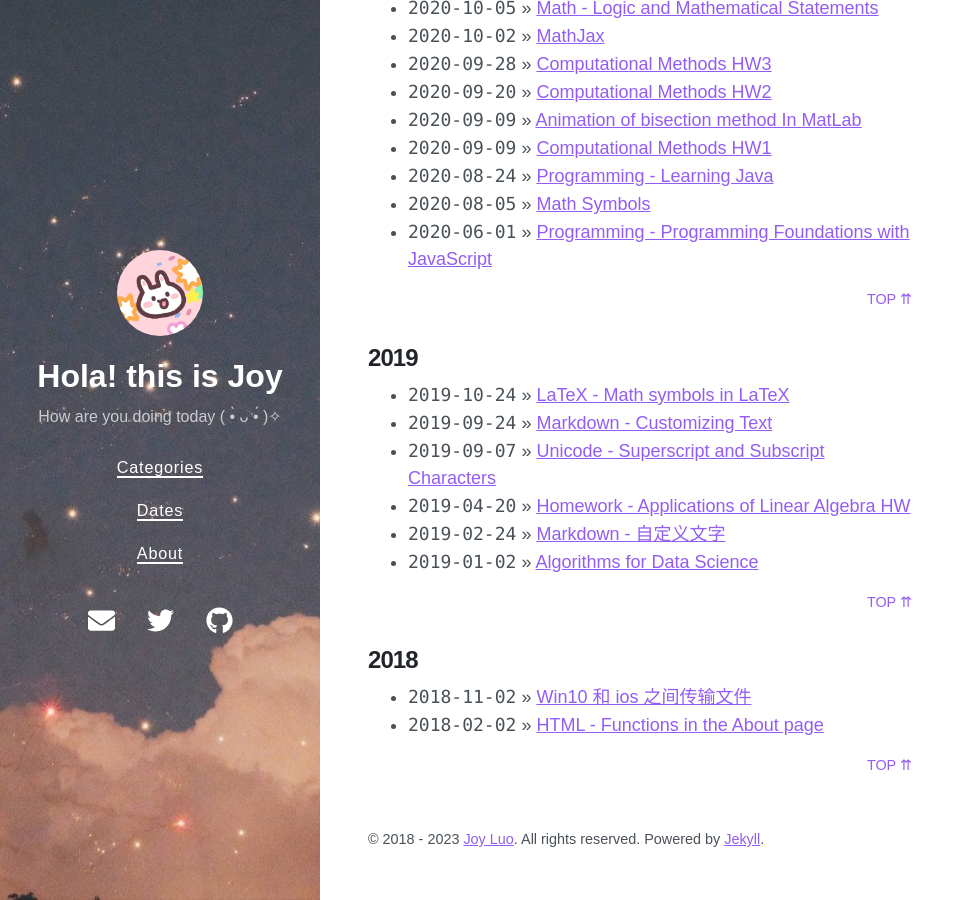
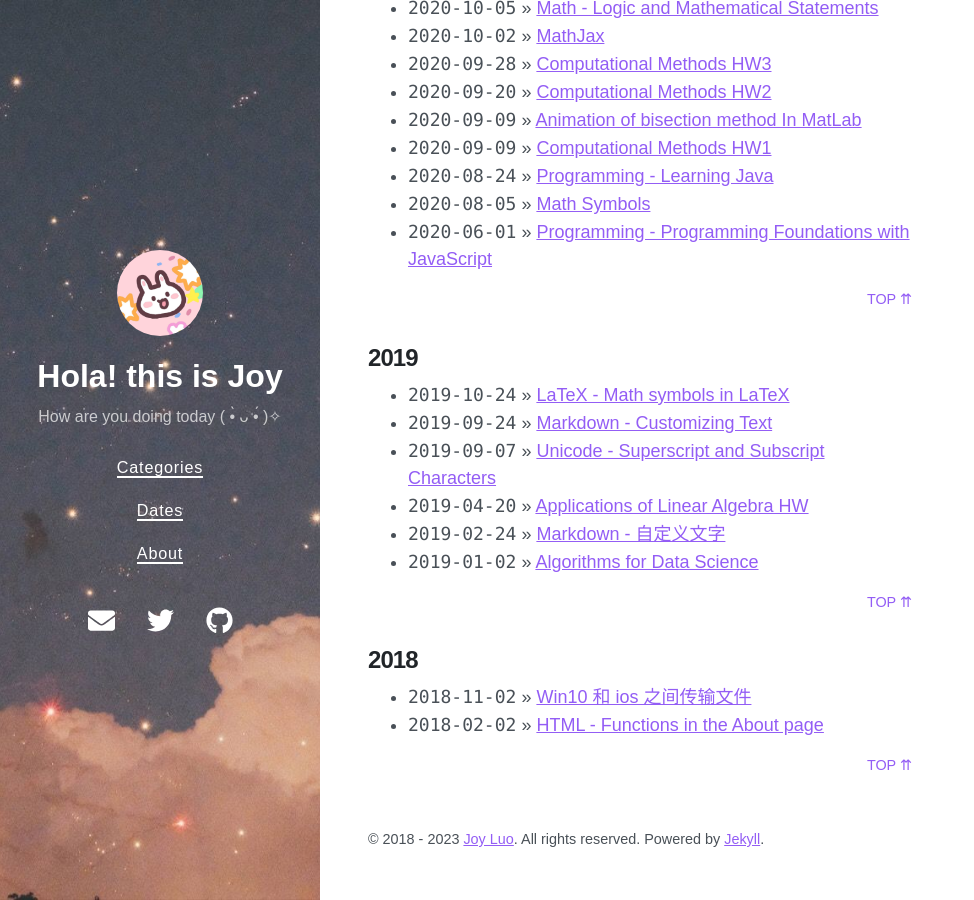
Before and after one commit to Joy3Luo/mathnotes, a Jekyll site: the page built from dates.md, in a window 1280 px wide and 900 px high, scrolled down 1183 px. Shown: the whole window, without its empty margins (0-974 px from the left). Built offline with Jekyll 4.4.1, drawn with Linux system fonts in a browser that asks for light colours; nearby versions of some CDN libraries.

Commit message:
Update 2019-04-20-MATH401_HW1.md

```diff
--- a/_posts/2019-04-20-MATH401_HW1.md
+++ b/_posts/2019-04-20-MATH401_HW1.md
@@ -1,8 +1,8 @@
 ---
 layout: post
-title: Homework - Applications of Linear Algebra HW
+title: Applications of Linear Algebra HW
 date: 2019-04-20 23:18 +0800
-tags: [Homework]
+tags: [UMD]
 math: true
 ---
 
```
